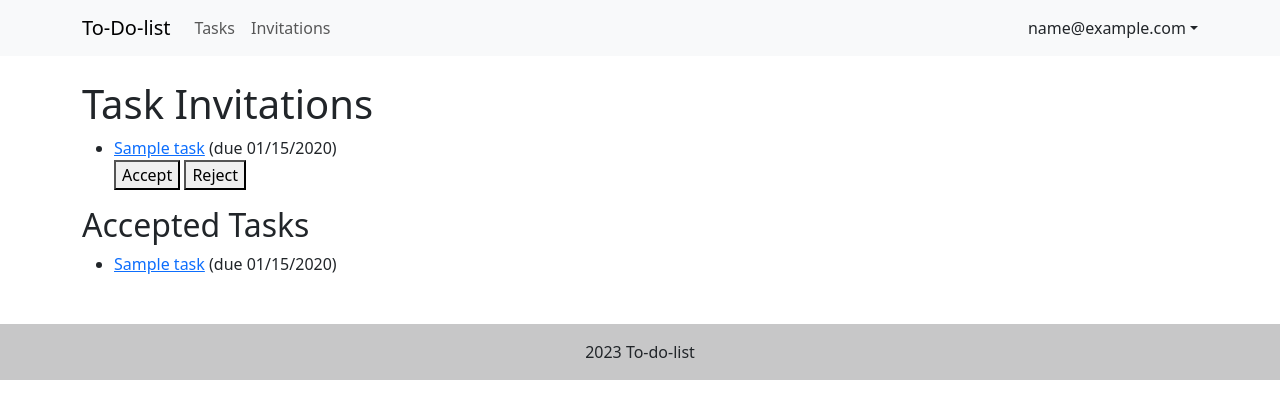
After one commit to j8r41/django_todo, a Django app: page /task/invitations/ in a window 1280 px wide. The commit adds this page. Shown: the top 419 px of the page. Run offline with Django 3.2, Linux system fonts and the light colour scheme; a user stored in the database is signed in; tables that the repository leaves empty hold one stand-in row (values such as "Sample post"); some libraries are stand-ins or nearby versions.

Commit message:
add task invitions

```diff
--- a/app/templates/includes/header.html
+++ b/app/templates/includes/header.html
@@ -14,6 +14,9 @@
             <ul class="navbar-nav me-auto">
                 <li class="nav-item">
                     <a class="nav-link" href="{% url 'home' %}">Tasks</a>
+                </li>
+                <li class="nav-item">
+                    <a class="nav-link" href="{% url 'task_invitations' %}">Invitations</a>
                 </li>
             </ul>
             <ul class="navbar-nav">
--- a/app/templates/todo/task_add_users.html
+++ b/app/templates/todo/task_add_users.html
@@ -1,11 +1,11 @@
 {% extends 'base.html' %}
 {% load crispy_forms_tags %}
 {% block title %}
-    Add users
+    Invite users
 {% endblock title %}
 {% block content %}
     <div class="container mt-4">
-        <h1 class="mb-4">Add users to "{{ object.title }}"</h1>
+        <h1 class="mb-4">Invite users to "{{ object.title }}"</h1>
         <form method="post">
             {% csrf_token %}
             {{ form|crispy }}
--- /dev/null
+++ b/app/templates/todo/task_invitations.html
@@ -0,0 +1,35 @@
+{% extends "base.html" %}
+{% block content %}
+    <div class="container mt-4">
+        <h1>Task Invitations</h1>
+        {% if object_list %}
+            <ul>
+                {% for task in object_list %}
+                    <li>
+                        <a href="{% url 'task_detail' task.pk %}">{{ task.title }}</a>
+                        {% if task.end_date %}(due {{ task.end_date|date:"SHORT_DATE_FORMAT" }}){% endif %}
+                        <form method="post">
+                            {% csrf_token %}
+                            <input type="hidden" name="task_id" value="{{ task.pk }}">
+                            <button type="submit" name="action" value="accept">Accept</button>
+                            <button type="submit" name="action" value="reject">Reject</button>
+                        </form>
+                    </li>
+                {% endfor %}
+            </ul>
+        {% else %}
+            <p>You have no pending task invitations.</p>
+        {% endif %}
+        {% if accepted_tasks %}
+            <h2>Accepted Tasks</h2>
+            <ul>
+                {% for task in accepted_tasks %}
+                    <li>
+                        <a href="{% url 'task_detail' task.pk %}">{{ task.title }}</a>
+                        {% if task.end_date %}(due {{ task.end_date|date:"SHORT_DATE_FORMAT" }}){% endif %}
+                    </li>
+                {% endfor %}
+            </ul>
+        {% endif %}
+    </div>
+{% endblock %}
--- a/app/todo/forms.py
+++ b/app/todo/forms.py
@@ -25,16 +25,16 @@ class TaskCompletionForm(forms.Form):
     completed = forms.BooleanField(widget=forms.HiddenInput())
 
 
-class TaskAssignedUsersForm(forms.ModelForm):
+class TaskPendingUsersForm(forms.ModelForm):
     class Meta:
         model = Task
-        fields = ["assigned_users"]
+        fields = ["pending_users"]
 
     def __init__(self, *args, **kwargs):
         user = kwargs.pop("user", None)
         super().__init__(*args, **kwargs)
         if user:
-            self.fields["assigned_users"].queryset = User.objects.exclude(
+            self.fields["pending_users"].queryset = User.objects.exclude(
                 pk=user.pk
             )
 
--- a/app/todo/models.py
+++ b/app/todo/models.py
@@ -35,13 +35,16 @@ class Task(models.Model):
     )
     is_deadline_notification_sent = models.BooleanField(default=False)
     files = models.FileField(upload_to="task_files/", null=True, blank=True)
-    assigned_users = models.ManyToManyField(
-        User, related_name="assigned_tasks", blank=True
-    )
     completed_by = models.ManyToManyField(
         User, related_name="completed_tasks", blank=True
     )
     is_completed = models.BooleanField(default=False)
+    pending_users = models.ManyToManyField(
+        User, related_name="pending_tasks", blank=True
+    )
+    assigned_users = models.ManyToManyField(
+        User, related_name="assigned_tasks", blank=True
+    )
 
     def get_absolute_url(self):
         return reverse("task_detail", kwargs={"pk": self.pk})
@@ -65,6 +68,29 @@ class Task(models.Model):
             self.is_deadline_notification_sent = True
             self.save()
 
+    def add_user(self, user):
+        self.pending_users.add(user)
+        self.save()
+
+    def accept_user(self, request, user):
+        self.pending_users.remove(user)
+        self.assigned_users.add(user)
+        self.save()
+        messages.add_message(
+            request,
+            messages.SUCCESS,
+            f'You have been added to the task "{self.title}"!',
+        )
+
+    def reject_user(self, request, user):
+        self.pending_users.remove(user)
+        self.save()
+        messages.add_message(
+            request,
+            messages.INFO,
+            f'You have been removed from the task "{self.title}"!',
+        )
+
 
 class Comment(models.Model):
     user = models.ForeignKey(User, on_delete=models.CASCADE)
--- a/app/todo/urls.py
+++ b/app/todo/urls.py
@@ -1,13 +1,14 @@
 from django.urls import path
 
 from .views import (
+    MarkTaskAsCompletedView,
+    TaskPendingUsersView,
     TaskCreateView,
     TaskDeleteView,
     TaskDetailView,
+    TaskInvitationsListView,
     TaskListView,
     TaskUpdateView,
-    TaskAssignedUsersView,
-    MarkTaskAsCompletedView
 )
 
 urlpatterns = [
@@ -22,12 +23,17 @@ urlpatterns = [
     ),
     path(
         "task/<int:pk>/share/",
-        TaskAssignedUsersView.as_view(),
+        TaskPendingUsersView.as_view(),
         name="task_add_users",
     ),
     path(
-        "tasks/<int:pk>/complete/",
+        "task/<int:pk>/complete/",
         MarkTaskAsCompletedView.as_view(),
         name="mark_task_as_completed",
     ),
+    path(
+        "task/invitations/",
+        TaskInvitationsListView.as_view(),
+        name="task_invitations",
+    ),
 ]
--- a/app/todo/views.py
+++ b/app/todo/views.py
@@ -11,7 +11,7 @@ from django.views.generic.edit import CreateView, DeleteView, UpdateView
 
 from .forms import (
     CommentForm,
-    TaskAssignedUsersForm,
+    TaskPendingUsersForm,
     TaskCompletionForm,
     TaskForm,
 )
@@ -74,6 +74,7 @@ class TaskDetailView(LoginRequiredMixin, DetailView):
         if (
             self.object.user != request.user
             and request.user not in self.object.assigned_users.all()
+            and request.user not in self.object.pending_users.all()
         ):
             raise Http404("You are not allowed to view this task.")
 
@@ -174,14 +175,14 @@ class TaskDeleteView(LoginRequiredMixin, SuccessMessageMixin, DeleteView):
         return response
 
 
-class TaskAssignedUsersView(
+class TaskPendingUsersView(
     LoginRequiredMixin, SuccessMessageMixin, UpdateView
 ):
     model = Task
-    form_class = TaskAssignedUsersForm
+    form_class = TaskPendingUsersForm
     template_name = "todo/task_add_users.html"
     success_url = reverse_lazy("home")
-    success_message = "Users were added successfully."
+    success_message = "Users were invited successfully."
 
     def get(self, request, *args, **kwargs):
         self.object = self.get_object()
@@ -193,10 +194,39 @@ class TaskAssignedUsersView(
         return self.render_to_response(context)
 
     def form_valid(self, form):
-        form.instance.user = self.request.user
-        return super(TaskAssignedUsersView, self).form_valid(form)
+        self.object = self.get_object()
+        users_to_add = form.cleaned_data.get("pending_users")
+        for user in users_to_add:
+            if user not in self.object.assigned_users.all():
+                self.object.add_user(user)
+        return super(TaskPendingUsersView, self).form_valid(form)
 
-    def get_form_kwargs(self):
-        kwargs = super().get_form_kwargs()
-        kwargs["user"] = self.request.user
-        return kwargs
+    def get_context_data(self, **kwargs):
+        self.object = self.get_object()
+        if self.object.user != self.request.user:
+            raise Http404("You are not allowed to add users to this task.")
+        context = super().get_context_data(**kwargs)
+        context["pending_users"] = self.object.pending_users.all()
+        return context
+
+
+class TaskInvitationsListView(LoginRequiredMixin, ListView):
+    model = Task
+    template_name = "todo/task_invitations.html"
+
+    def get_queryset(self):
+        return Task.objects.filter(pending_users=self.request.user)
+
+    def get_context_data(self, **kwargs):
+        context = super().get_context_data(**kwargs)
+        context["accepted_tasks"] = self.request.user.assigned_tasks.all()
+        return context
+
+    def post(self, request, *args, **kwargs):
+        task = get_object_or_404(Task, pk=request.POST.get("task_id"))
+        action = request.POST.get("action")
+        if action == "accept":
+            task.accept_user(request, request.user)
+        elif action == "reject":
+            task.reject_user(request, request.user)
+        return redirect("task_invitations")
```
